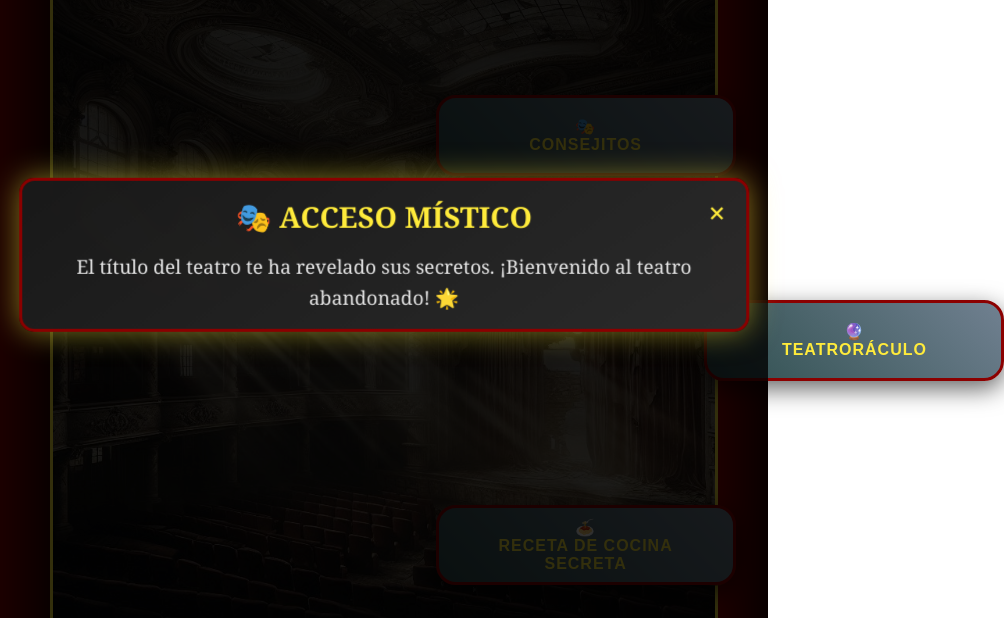
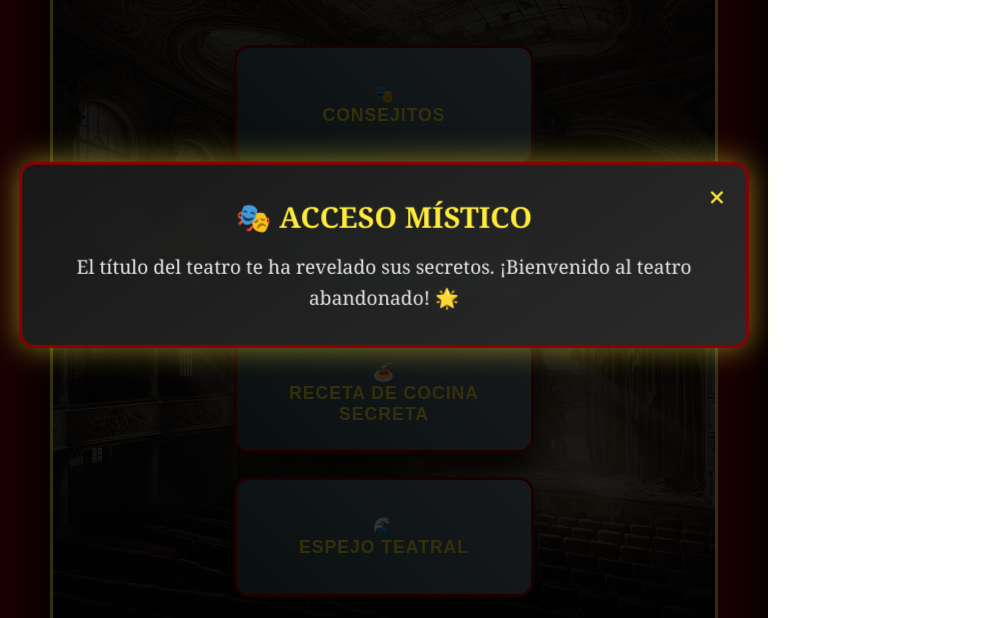
Before and after one commit to Galandrus/bizarre-gift, a plain HTML site: page index.html in a window 768 px wide. Both pictures are taken after a click on the element "🎭 TEATRO ABANDONADO 🎭". Shown: the part 145-763 px from the top of the page, 1004 px wide, since content can reach past the window. Drawn offline with Linux system fonts and the light colour scheme.

Commit message:
mobile first

```diff
--- a/styles.css
+++ b/styles.css
@@ -55,7 +55,7 @@ body::after {
 }
 
 .theater-title {
-  font-size: 3.5rem;
+  font-size: 2.5rem;
   color: #ffeb3b;
   text-shadow: 3px 3px 6px rgba(0, 0, 0, 0.8);
   margin-bottom: 2rem;
@@ -72,17 +72,18 @@ body::after {
 
 .login-container {
   background: rgba(0, 0, 0, 0.85);
-  padding: 3rem;
+  padding: 2rem;
   border-radius: 15px;
   border: 2px solid #8b0000;
   box-shadow: 0 0 30px rgba(255, 235, 59, 0.3);
   max-width: 500px;
   width: 100%;
   backdrop-filter: blur(5px);
+  margin: 1rem;
 }
 
 .login-message {
-  font-size: 1.4rem;
+  font-size: 1.2rem;
   margin-bottom: 1.5rem;
   color: #e8e8e8;
   text-shadow: 1px 1px 3px rgba(0, 0, 0, 0.8);
@@ -165,82 +166,44 @@ body::after {
 ========================= */
 .main-content {
   display: none;
-  padding: 2rem;
+  padding: 1rem;
   text-align: center;
   min-height: 100vh;
 }
 
 .welcome-title {
-  font-size: 2.5rem;
+  font-size: 2rem;
   color: #ffeb3b;
   text-shadow: 3px 3px 6px rgba(0, 0, 0, 0.8);
-  margin-bottom: 3rem;
+  margin-bottom: 2rem;
   text-transform: uppercase;
   letter-spacing: 2px;
 }
 
-/* --- CONTENEDOR DE BOTONES EN 3-2 CENTRADO --- */
+/* --- CONTENEDOR DE BOTONES - MOBILE FIRST --- */
 .buttons-container {
-  display: grid;
-  grid-template-columns: repeat(3, 1fr);
-  grid-template-rows: repeat(2, auto);
-  gap: 2rem 2rem;
-  justify-items: center;
+  display: flex;
+  flex-direction: column;
   align-items: center;
-  margin: 2rem auto 0 auto;
-  max-width: 900px;
+  gap: 1rem;
+  margin: 1rem auto 0 auto;
+  max-width: 100%;
   width: 100%;
-  padding: 0 1rem;
-}
-
-.buttons-container .theater-btn {
-  min-width: 220px;
-  max-width: 320px;
-  width: 100%;
-  margin: 0;
-  box-sizing: border-box;
-}
-
-.buttons-container .theater-btn:nth-child(4) {
-  grid-column: 2 / 3;
-  grid-row: 2;
-}
-.buttons-container .theater-btn:nth-child(5) {
-  grid-column: 3 / 4;
-  grid-row: 2;
-}
-
-/* Responsive: en móvil, todos en columna centrados */
-@media (max-width: 768px) {
-  .buttons-container {
-    display: flex;
-    flex-direction: column;
-    align-items: center;
-    gap: 1.5rem;
-    padding: 0 1rem;
-    max-width: 100%;
-  }
-  .buttons-container .theater-btn {
-    min-width: 200px;
-    max-width: 300px;
-    width: 100%;
-    height: 120px;
-    font-size: 1rem;
-    padding: 1.5rem 1rem;
-  }
+  padding: 0 0.5rem;
 }
 
 .theater-btn {
   background: linear-gradient(45deg, #2f4f4f, #708090);
   color: #ffeb3b;
   border: 3px solid #8b0000;
-  padding: 2.5rem 1.5rem;
-  font-size: 1.2rem;
-  border-radius: 20px;
+  padding: 1.5rem 1rem;
+  font-size: 1rem;
+  border-radius: 15px;
   cursor: pointer;
   transition: all 0.4s ease;
   width: 100%;
-  height: 160px;
+  max-width: 280px;
+  height: 100px;
   display: flex;
   flex-direction: column;
   align-items: center;
@@ -292,7 +255,7 @@ body::after {
 }
 
 .theater-btn:hover {
-  transform: translateY(-8px) scale(1.03);
+  transform: translateY(-5px) scale(1.02);
   box-shadow: 0 15px 35px rgba(255, 235, 59, 0.5);
   border-color: #ffeb3b;
   background: linear-gradient(45deg, #4b0082, #8b008b);
@@ -316,12 +279,12 @@ body::after {
 .modal-content {
   background: linear-gradient(145deg, rgba(26, 26, 26, 0.95), rgba(45, 45, 45, 0.95));
   margin: auto;
-  padding: 2rem;
+  padding: 1.5rem;
   border: 3px solid #8b0000;
   border-radius: 15px;
-  width: 90%;
+  width: 95%;
   max-width: 800px;
-  max-height: 85vh;
+  max-height: 90vh;
   text-align: center;
   position: absolute;
   top: 50%;
@@ -349,14 +312,14 @@ body::after {
 }
 
 .modal-title {
-  font-size: 1.8rem;
+  font-size: 1.5rem;
   color: #ffeb3b;
   margin-bottom: 1rem;
   text-transform: uppercase;
 }
 
 .modal-text {
-  font-size: 1.2rem;
+  font-size: 1.1rem;
   line-height: 1.6;
   color: #e8e8e8;
 }
@@ -390,63 +353,85 @@ body::after {
 }
 
 /* =========================
-   RESPONSIVE
+   RESPONSIVE - TABLET
 ========================= */
-@media (max-width: 768px) {
+@media (min-width: 768px) {
   .theater-title {
-    font-size: 2.5rem;
+    font-size: 3rem;
   }
 
   .login-container {
+    padding: 3rem;
+    margin: 0;
+  }
+
+  .login-message {
+    font-size: 1.4rem;
+  }
+
+  .main-content {
     padding: 2rem;
-    margin: 1rem;
+  }
+
+  .welcome-title {
+    font-size: 2.5rem;
+    margin-bottom: 3rem;
   }
 
   .buttons-container {
-    width: 100%;
-    height: 500px;
+    gap: 1.5rem;
     padding: 0 1rem;
   }
 
-  /* Ajustar posiciones para móviles - S más compacta */
-  .buttons-container .theater-btn:nth-child(1) {
-    top: 10%;
-    left: 30%;
+  .theater-btn {
+    max-width: 300px;
+    height: 120px;
+    font-size: 1.1rem;
+    padding: 2rem 1.5rem;
   }
 
-  .buttons-container .theater-btn:nth-child(2) {
-    top: 30%;
-    left: 70%;
+  .modal-content {
+    padding: 2rem;
   }
 
-  .buttons-container .theater-btn:nth-child(3) {
-    top: 50%;
-    left: 30%;
+  .modal-title {
+    font-size: 1.8rem;
+  }
+
+  .modal-text {
+    font-size: 1.2rem;
+  }
+}
+
+/* =========================
+   RESPONSIVE - DESKTOP
+========================= */
+@media (min-width: 1024px) {
+  .buttons-container {
+    display: grid;
+    grid-template-columns: repeat(3, 1fr);
+    grid-template-rows: repeat(2, auto);
+    gap: 2rem;
+    justify-items: center;
+    align-items: center;
+    max-width: 900px;
+  }
+
+  .buttons-container .theater-btn {
+    min-width: 220px;
+    max-width: 320px;
+    height: 160px;
+    font-size: 1.2rem;
+    padding: 2.5rem 1.5rem;
   }
 
   .buttons-container .theater-btn:nth-child(4) {
-    top: 70%;
-    left: 70%;
+    grid-column: 2 / 3;
+    grid-row: 2;
   }
 
   .buttons-container .theater-btn:nth-child(5) {
-    top: 90%;
-    left: 30%;
-  }
-
-  .theater-btn {
-    height: 120px;
-    font-size: 1rem;
-    padding: 1.5rem 1rem;
-  }
-
-  .modal-content {
-    width: 95%;
-    margin: auto;
-    padding: 1rem;
-    max-height: 90vh;
-    top: 50%;
-    left: 50%;
-    transform: translate(-50%, -50%);
+    grid-column: 3 / 4;
+    grid-row: 2;
   }
 }
```
